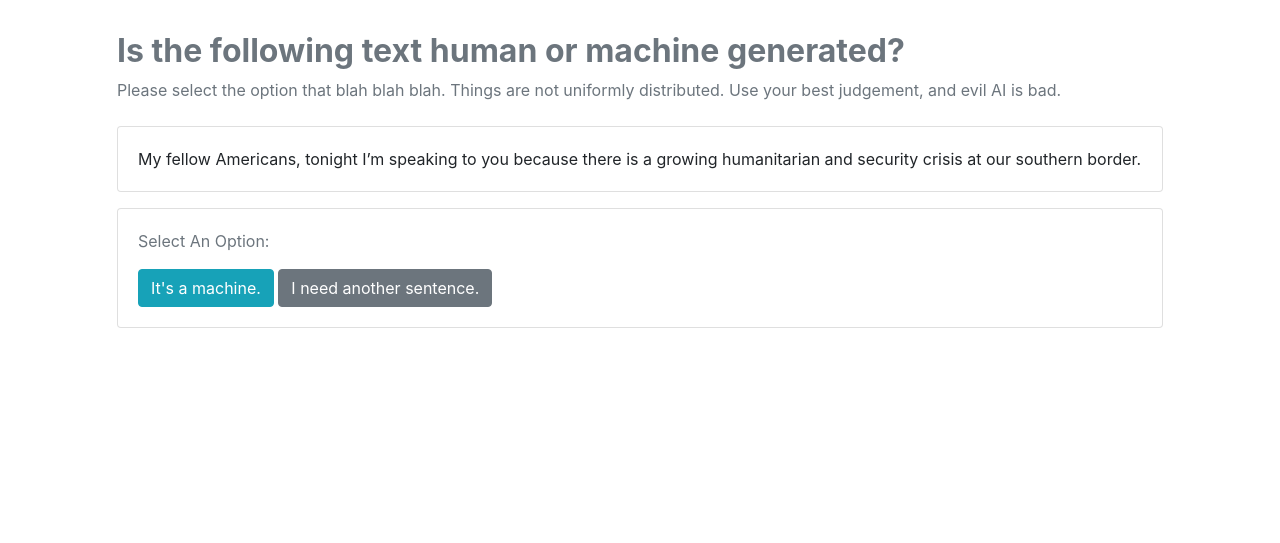
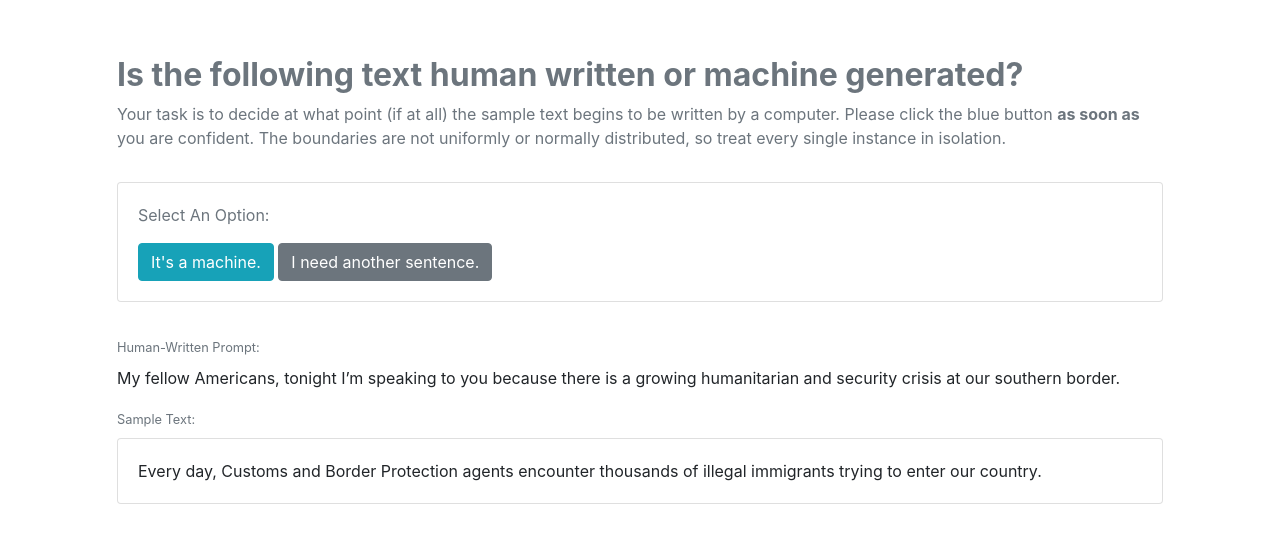
Before and after one commit to kirubarajan/roft, a Flask app: page / in a window 1280 px wide. Shown: the top 543 px of the page. Run offline with Flask 2, Linux system fonts and the light colour scheme; some libraries are stand-ins or nearby versions.

Commit message:
Add prompt to templating

```diff
--- a/main.py
+++ b/main.py
@@ -5,7 +5,8 @@ app = Flask(__name__)
 @app.route("/")
 def index():
     dataset = Dataset("sample.txt")
-    return render_template("index.html", sentences=dataset.sentences)
+    dataset.prompt = ""
+    return render_template("index.html", prompt=dataset.sentences[0], sentences=dataset.sentences[1:])
 
 if __name__ == "__main__":
     app.run(port=8000, debug=True)
--- a/templates/index.html
+++ b/templates/index.html
@@ -51,18 +51,29 @@
       <div class="row">
         <div class="col-md" />
         <div class="col-md" style="padding: 2rem">
-          <h2 class="text-muted"> <strong>Is the following text human or machine generated?</strong> </h2>
-          <p class="text-muted">Please select the option that blah blah blah. Things are not uniformly distributed. Use your best judgement, and evil AI is bad.</p>
+          <br />
+          <h2 class="text-muted"> <strong>Is the following text human written or machine generated?</strong> </h2>
+          <p class="text-muted" style="margin-bottom: 2rem;">
+            Your task is to decide at what point (if at all) the sample text begins to be written by a computer. Please click the blue button <strong> as soon as</strong> you are confident.
+            The boundaries are not uniformly or normally distributed, so treat every single instance in isolation.
+          </p>
 
-          <div style="margin-top: 1.5rem" id="cards"></div>
-
-          <div class="card" style="margin-top: 1rem">
+          <div class="card" style="margin-bottom: 2rem">
             <div class="card-body">
               <p class="text-muted">Select An Option:</p>
               <button id="machine" type="button" class="btn btn-info">It's a machine.</button>
               <button id="next" type="button" class="btn btn-secondary">I need another sentence.</button>
             </div>
           </div>
+
+          <small class="text-muted">Human-Written Prompt:</small>
+
+          <p style="margin-top: 0.5rem">{{prompt}}.</p>
+
+          <small class="text-muted">Sample Text:</small>
+
+          <div style="margin-top: 0.5rem" id="cards"></div>
+
         </div>
         <div class="col-md" />
       </div>
```
